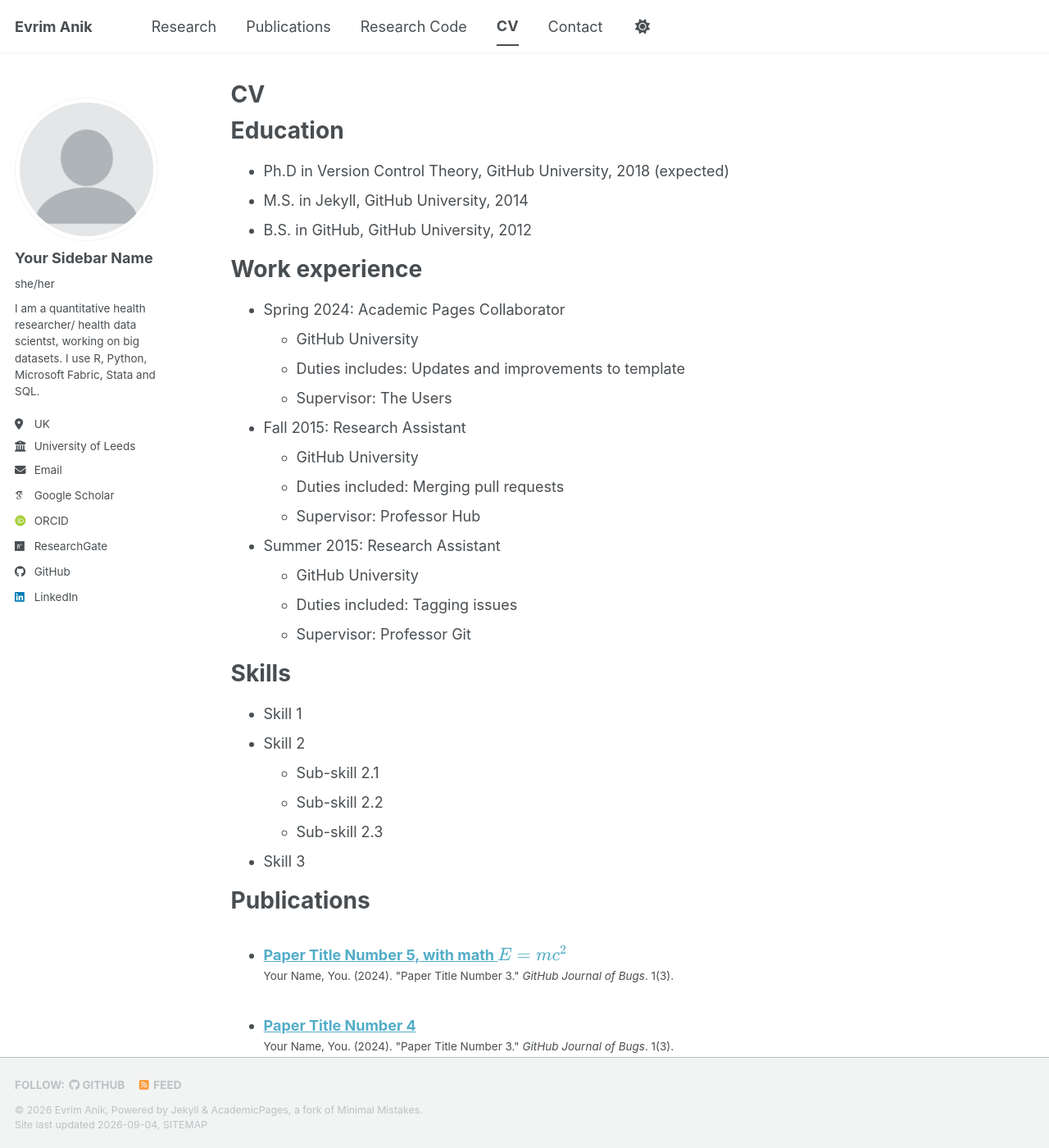
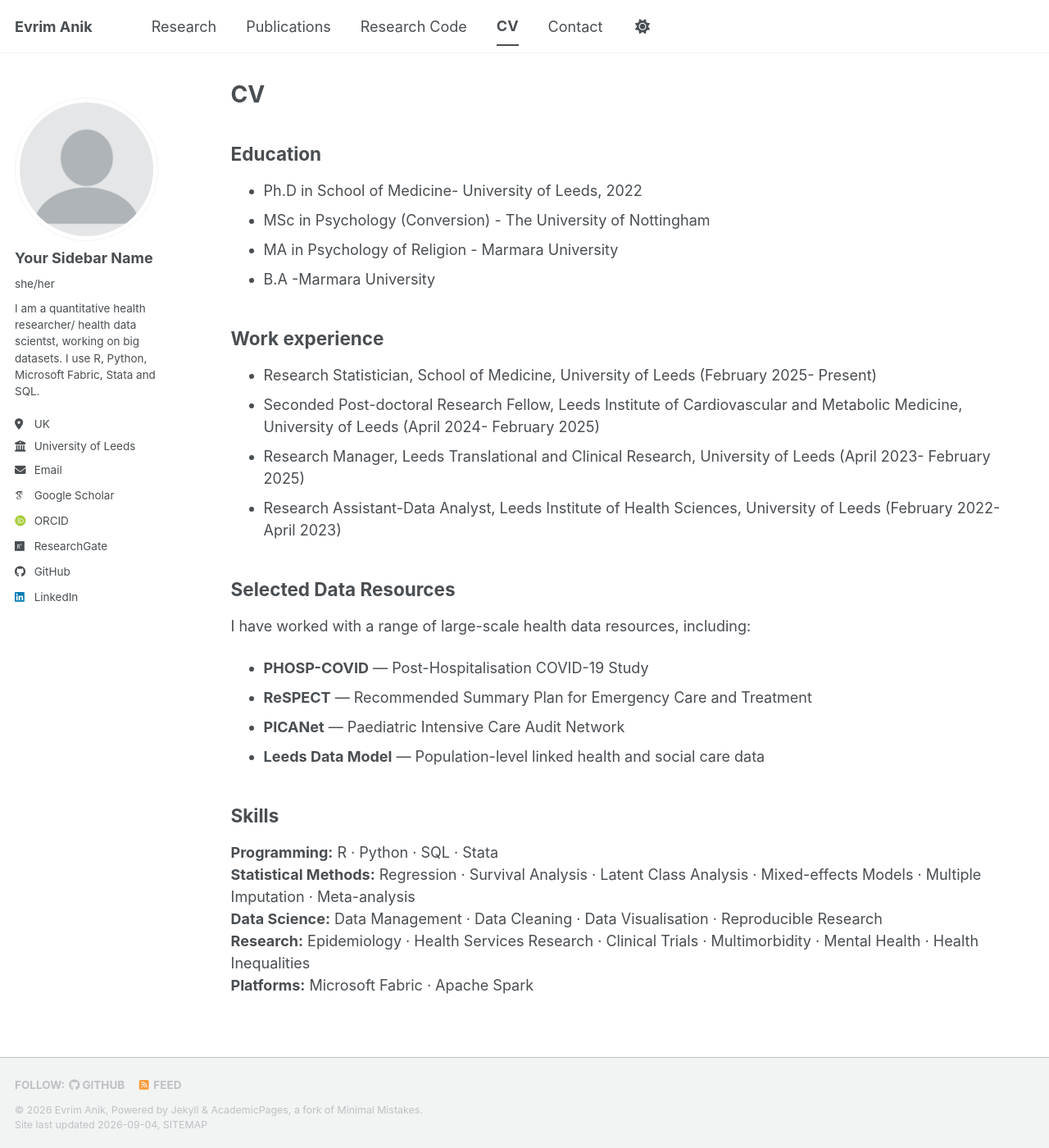
Before and after one commit to Evrim-anik/evrim-anik.github.io, a Jekyll site: the page built from _pages/cv.md, in a window 1280 px wide and 1400 px high. Shown: the whole window at 82% size. Built offline with Jekyll 4.4.1, drawn with Linux system fonts in a browser that asks for light colours; some web fonts are replaced; a script bundle is joined from its source files by our own code; library files that are not in the unit come from our copies; some of the changed text lies outside the part shown.

Commit message:
CV update
.

```diff
--- a/_pages/cv.md
+++ b/_pages/cv.md
@@ -9,39 +9,38 @@ redirect_from:
 
 {% include base_path %}
 
-Education
-======
-* Ph.D in Version Control Theory, GitHub University, 2018 (expected)
-* M.S. in Jekyll, GitHub University, 2014
-* B.S. in GitHub, GitHub University, 2012
+## Education
 
-Work experience
-======
-* Spring 2024: Academic Pages Collaborator
-  * GitHub University
-  * Duties includes: Updates and improvements to template
-  * Supervisor: The Users
+* Ph.D in School of Medicine- University of Leeds, 2022
+* MSc in Psychology (Conversion) - The University of Nottingham
+* MA in Psychology of Religion - Marmara University
+* B.A -Marmara University
 
-* Fall 2015: Research Assistant
-  * GitHub University
-  * Duties included: Merging pull requests
-  * Supervisor: Professor Hub
+## Work experience
 
-* Summer 2015: Research Assistant
-  * GitHub University
-  * Duties included: Tagging issues
-  * Supervisor: Professor Git
+*	Research Statistician, School of Medicine, University of Leeds (February 2025- Present)
+*	Seconded Post-doctoral Research Fellow, Leeds Institute of Cardiovascular and Metabolic Medicine, University of Leeds (April 2024- February 2025)
+*	Research Manager, Leeds Translational and Clinical Research, University of Leeds (April 2023- February 2025)
+*	Research Assistant-Data Analyst, Leeds Institute of Health Sciences, University of Leeds (February 2022- April 2023)
 
-Skills
-======
-* Skill 1
-* Skill 2
-  * Sub-skill 2.1
-  * Sub-skill 2.2
-  * Sub-skill 2.3
-* Skill 3
+## Selected Data Resources
+I have worked with a range of large-scale health data resources, including:
 
-Publications
+- **PHOSP-COVID** — Post-Hospitalisation COVID-19 Study
+- **ReSPECT** — Recommended Summary Plan for Emergency Care and Treatment
+- **PICANet** — Paediatric Intensive Care Audit Network
+- **Leeds Data Model** — Population-level linked health and social care data
+
+## Skills
+
+**Programming:** R · Python · SQL · Stata
+**Statistical Methods:** Regression · Survival Analysis · Latent Class Analysis · Mixed-effects Models · Multiple Imputation · Meta-analysis
+**Data Science:** Data Management · Data Cleaning · Data Visualisation · Reproducible Research
+**Research:** Epidemiology · Health Services Research · Clinical Trials · Multimorbidity · Mental Health · Health Inequalities
+**Platforms:** Microsoft Fabric · Apache Spark
+
+
+<!--Publications
 ======
   <ul>{% for post in site.publications reversed %}
     {% include archive-single-cv.html %}
@@ -62,3 +61,4 @@ Teaching
 Service and leadership
 ======
 * Currently signed in to 43 different slack teams
+-->
```
